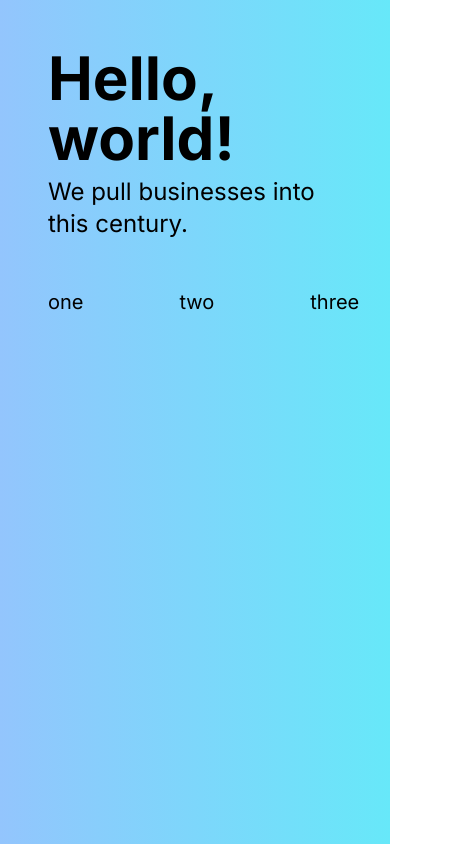
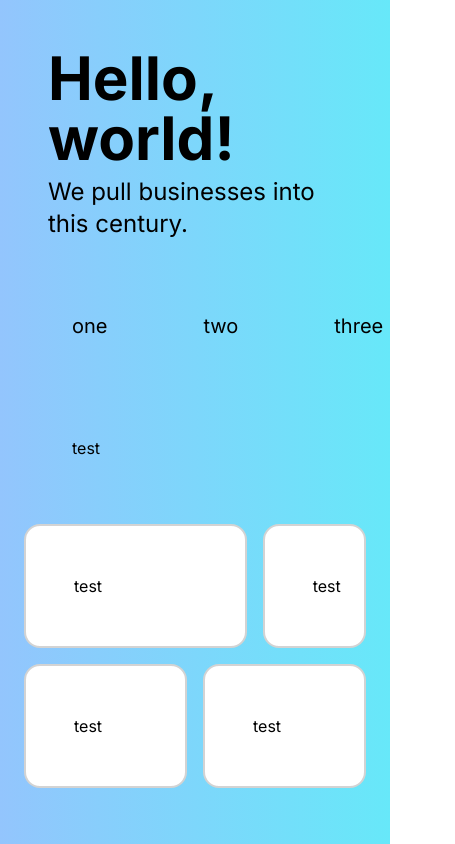
Before and after one commit to aidhan-creative/website, a Next.js app: page / in a window 390 px wide. Shown: the whole page, 455 px wide, since content can reach past the window. Built offline with nearby package versions, Linux system fonts and the light colour scheme.

Commit message:
Make spacing more mobile friendly

```diff
--- a/app/page.tsx
+++ b/app/page.tsx
@@ -1,13 +1,13 @@
 export default function Home() {
   return (
     <div className="bg-gradient-to-r from-blue-300 to-cyan-300 min-w-screen min-h-screen">
-      <main className="flex justify-around items-center flex-wrap">
-        <header className="p-12 flex-auto">
+      <header className="flex justify-around items-center flex-wrap">
+        <div className="flex-auto p-12">
           <h1 className="text-6xl font-bold mb-2">Hello, world!</h1>
           <p className="text-2xl">We pull businesses into this century.</p>
-        </header>
+        </div>
 
-        <nav className="flex flex-auto align-center justify-around text-xl">
+        <nav className="flex flex-auto align-center justify-around text-xl p-6">
           <a className="px-12" href="">
             one
           </a>
@@ -18,6 +18,25 @@ export default function Home() {
             three
           </a>
         </nav>
+      </header>
+      <main className="p-6">
+        <div className="grid grid-cols-6 gap-4 max-w-full flex-wrap">
+          <div className="col-span-6">
+            <div className="p-12">test</div>
+          </div>
+          <div className="border-2 rounded-2xl border-neutral-600/25 bg-white col-span-4">
+            <div className="p-12">test</div>
+          </div>
+          <div className="border-2 rounded-2xl border-neutral-600/25 bg-white col-span-2">
+            <div className="p-12">test</div>
+          </div>
+          <div className="border-2 rounded-2xl border-neutral-600/25 bg-white col-span-3">
+            <div className="p-12">test</div>
+          </div>
+          <div className="border-2 rounded-2xl border-neutral-600/25 bg-white col-span-3">
+            <div className="p-12">test</div>
+          </div>
+        </div>
       </main>
     </div>
   );
```
